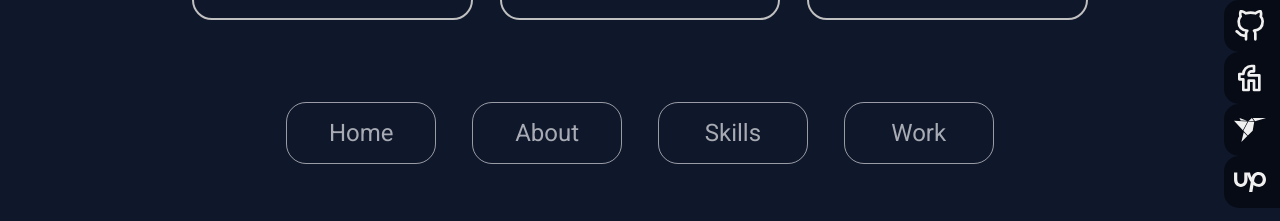
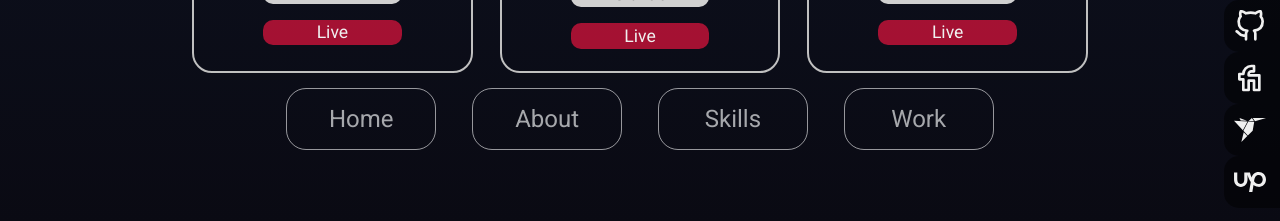
Before and after one commit to kosaromerf/Personal-Website, a React (Vite) app: page /work in a window 1280 px wide. Shown: the part 576-797 px from the top of the page. Built offline with nearby package versions, Linux system fonts and the light colour scheme.

Commit message:
Add: Page transition

```diff
--- a/package.json
+++ b/package.json
@@ -10,6 +10,7 @@
     "preview": "vite preview"
   },
   "dependencies": {
+    "framer-motion": "^11.2.4",
     "react": "^18.2.0",
     "react-dom": "^18.3.1",
     "react-icons": "^5.2.1",
--- a/src/Components/About.jsx
+++ b/src/Components/About.jsx
@@ -1,7 +1,7 @@
 import React from "react";
 
 const About = () => {
-  return <div>About</div>;
+  return <div id="aboutPAge">About</div>;
 };
 
 export default About;
--- a/src/Components/App.jsx
+++ b/src/Components/Home.jsx
@@ -1,11 +1,9 @@
-import Navigation from "./Navigation";
-import styles from "../Styles/App.module.css";
+import styles from "../Styles/Home.module.css";
 import welcomeLight from "../assets/welcomeLight.jpeg";
-import Contact from "./Contact";
 
 const App = () => {
   return (
-    <div className={styles.main}>
+    <div className={styles.main} id="homePage">
       <img src={welcomeLight} alt="welcome image of a penguan coding" />
       <p className={styles.welcomeText}>
         I'm Omer Kosar, a budding Frontend Web developer with a Mechanical
@@ -14,8 +12,6 @@ const App = () => {
         innovative projects, I'm on a quest to create impactful digital
         experiences.
       </p>
-      <Navigation />
-      <Contact />
     </div>
   );
 };
--- a/src/Components/Navigation.jsx
+++ b/src/Components/Navigation.jsx
@@ -4,8 +4,8 @@ import styles from "../Styles/Navigation.module.css";
 
 const Navigation = () => {
   return (
-    <nav className={styles.btnContainer}>
-      <NavButton to="/" content="Home" />
+    <nav className={styles.btnContainer} id="navigation">
+      <NavButton to="/home" content="Home" />
       <NavButton to="/about" content="About" />
       <NavButton to="/skills" content="Skills" />
       <NavButton to="/work" content="Work" />
--- a/src/Components/Skills.jsx
+++ b/src/Components/Skills.jsx
@@ -16,11 +16,10 @@ import jQuery from "../assets/icons/jQuery.png";
 import Git from "../assets/icons/Git.png";
 import GitHub from "../assets/icons/GitHub.png";
 import VSCode from "../assets/icons/VSCode.png";
-import Contact from "./Contact";
 
 const Skills = () => {
   return (
-    <div className={styles.main}>
+    <div className={styles.main} id="skillPage">
       <div className={styles.skillContainer}>
         <div className={styles.core}>
           <h4>Core Skills</h4>
@@ -47,8 +46,6 @@ const Skills = () => {
           </ul>
         </div>
       </div>
-      <Navigation />
-      <Contact />
     </div>
   );
 };
--- a/src/Components/Work.jsx
+++ b/src/Components/Work.jsx
@@ -1,8 +1,6 @@
 import React from "react";
-import Navigation from "./Navigation";
 import styles from "../Styles/Work.module.css";
 import Card from "./Card";
-import Contact from "./Contact";
 import image1 from "../assets/placeholder/name1.jpg";
 import image2 from "../assets/placeholder/name2.jpg";
 import image3 from "../assets/placeholder/name3.jpg";
@@ -11,9 +9,8 @@ import image5 from "../assets/placeholder/name5.jpg";
 
 const Work = () => {
   const images = [image1, image2, image3, image4, image5];
-
   return (
-    <div className={styles.work}>
+    <div className={styles.work} id="workPage">
       <h2 className={styles.projects}>Projects</h2>
       <section className={styles.container}>
         <Card
@@ -44,10 +41,6 @@ const Work = () => {
           liveLink={"#"}
         />
       </section>
-      <Navigation />
-      <div className={styles.contactContainer}>
-        <Contact />
-      </div>
     </div>
   );
 };
--- a/src/Styles/Navigation.module.css
+++ b/src/Styles/Navigation.module.css
@@ -5,6 +5,9 @@
     flex-wrap: wrap;
     justify-content: center;
     margin-top: 5%;
+    justify-self: center;
+    left: 15vw;
+    position: relative;
 }
 
 
--- a/src/Styles/Skills.module.css
+++ b/src/Styles/Skills.module.css
@@ -40,7 +40,7 @@
     display: flex;
     flex-direction: column;
     list-style: none;
-    margin: 4%;
+    margin: 2.5%;
     transition: 0.2s ease-in-out;
 }
 
@@ -53,7 +53,6 @@
     width: 3vw;
     min-width: 30px;
     height: auto;
-    margin: 4%
 }
 
 
--- a/src/index.css
+++ b/src/index.css
@@ -6,12 +6,33 @@
 
 }
 
-#root>div {
+#root {
+
+  width: 100vw;
+  height: 100vh;
+  background: linear-gradient(180deg, #0f172a, #0a0a13);
   display: flex;
   flex-direction: column;
-  justify-content: center;
+
+  padding-top: 7vh;
+
+}
+
+
+#homePage,
+#aboutPage,
+#skillPage,
+#workPage {
+  display: flex;
+  flex-direction: column;
   align-items: center;
   width: 100vw;
-  height: 100vh;
-  background-color: #0f172a;
+  height: auto;
+  padding: 5vh 0 0 0;
+  position: relative;
 }
+
+#navigation {
+  position: absolute;
+  bottom: 7vh;
+}
--- a/src/main.jsx
+++ b/src/main.jsx
@@ -1,39 +1,116 @@
 import React from "react";
 import ReactDOM from "react-dom/client";
-import { createBrowserRouter, RouterProvider } from "react-router-dom";
+import {
+  createBrowserRouter,
+  RouterProvider,
+  Route,
+  Routes,
+  useLocation,
+} from "react-router-dom";
 import "./index.css";
-import App from "./Components/App";
-
+import { AnimatePresence, motion } from "framer-motion";
 import About from "./Components/About";
 import Skills from "./Components/Skills";
 import Work from "./Components/Work";
-//------------------------------------------------
+import Home from "./Components/Home";
+import Navigation from "./Components/Navigation";
+import Contact from "./Components/Contact";
+
+const routeVariants = {
+  in: { opacity: 1 },
+  out: { opacity: 0 },
+};
+
+const transition = {
+  duration: 0.5,
+  delay: 0.3,
+};
+
+const AnimatedRoutes = () => {
+  const location = useLocation();
+
+  return (
+    <AnimatePresence mode="wait">
+      <Routes key={location.pathname} location={location}>
+        <Route
+          path="/"
+          element={
+            <PageWrapper>
+              <Home />
+            </PageWrapper>
+          }
+        />
+        <Route
+          path="/home"
+          element={
+            <PageWrapper>
+              <Home />
+            </PageWrapper>
+          }
+        />
+        <Route
+          path="/about"
+          element={
+            <PageWrapper>
+              <About />
+            </PageWrapper>
+          }
+        />
+        <Route
+          path="/skills"
+          element={
+            <PageWrapper>
+              <Skills />
+            </PageWrapper>
+          }
+        />
+        <Route
+          path="/work"
+          element={
+            <PageWrapper>
+              <Work />
+            </PageWrapper>
+          }
+        />
+      </Routes>
+    </AnimatePresence>
+  );
+};
+
+const PageWrapper = ({ children }) => (
+  <motion.div
+    variants={routeVariants}
+    initial="out"
+    animate="in"
+    exit="out"
+    transition={transition}
+    style={{ flexGrow: 1 }}
+  >
+    {children}
+  </motion.div>
+);
+
+const App = () => (
+  <div className="app-container">
+    <AnimatedRoutes />
+    <Navigation />
+    <Contact />
+  </div>
+);
+
 const router = createBrowserRouter([
   {
-    path: "/",
+    path: "/*",
     element: <App />,
   },
-  {
-    path: "/home",
-    element: <App />,
-  },
+]);
 
-  {
-    path: "/about",
-    element: <About />,
-  },
-  {
-    path: "/work",
-    element: <Work />,
-  },
-  {
-    path: "/skills",
-    element: <Skills />,
-  },
-]);
-//-----------------------------------------------
+// Ensure createRoot is only called once
+if (!window._root) {
+  window._root = ReactDOM.createRoot(document.getElementById("root"));
+}
 
-ReactDOM.createRoot(document.getElementById("root")).render(
+window._root.render(
   <React.StrictMode>
     <RouterProvider router={router} />
   </React.StrictMode>
```
Also changed, not shown: src/Styles/Home.module.css (renamed from src/Styles/App.module.css), 1 other file (tests, documents, lock files or other folders).
